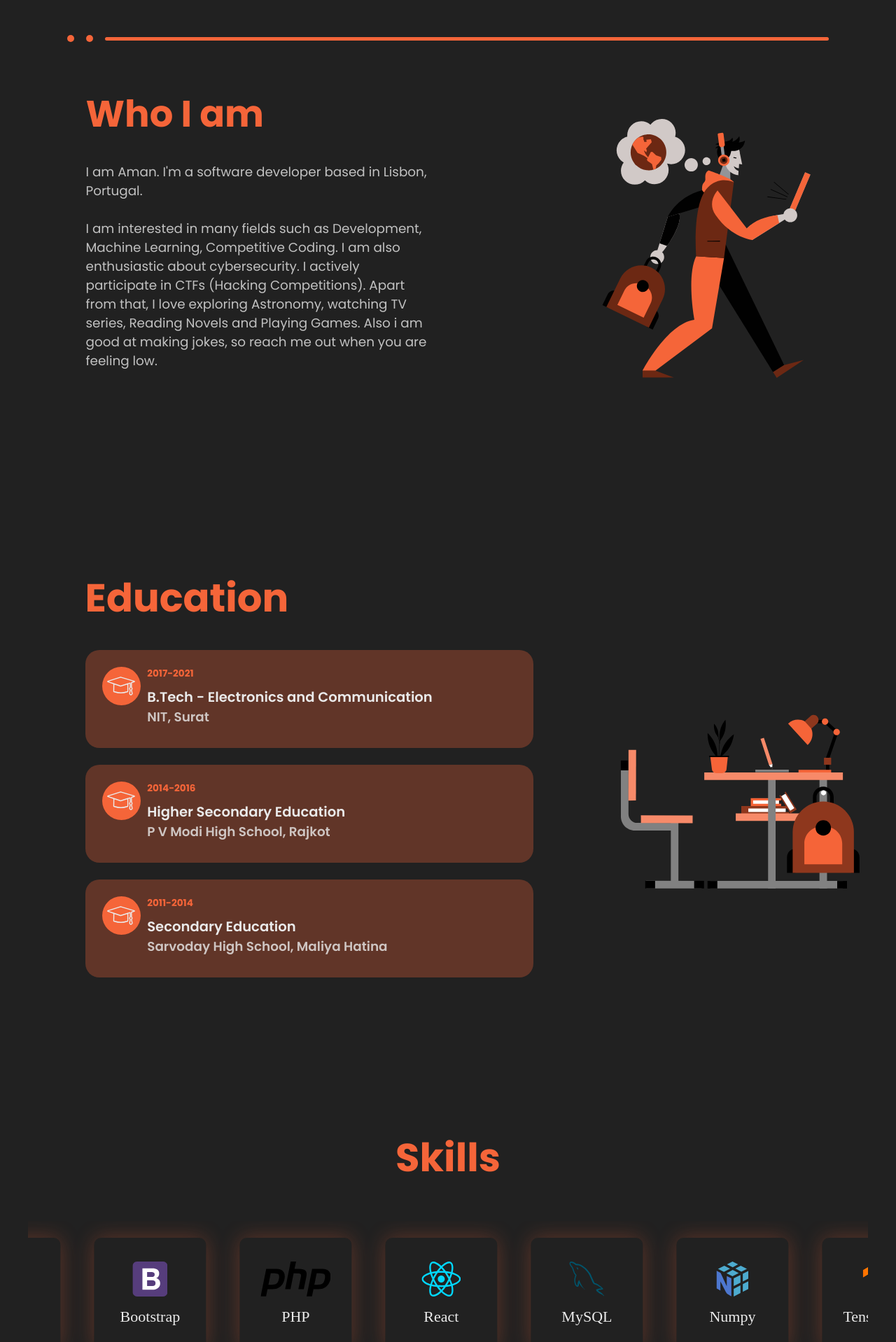
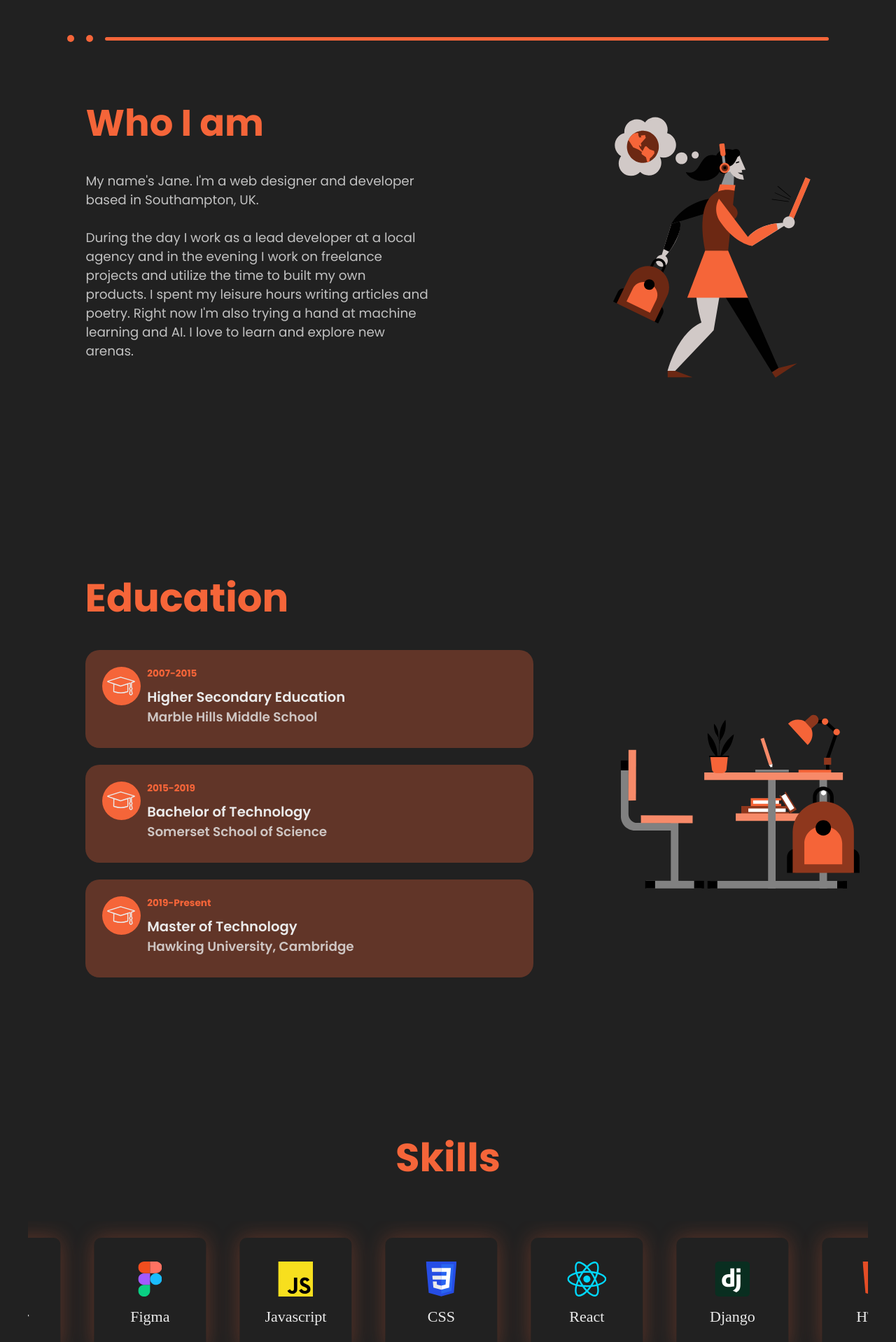
Before and after one commit to Amangondaliya555/Amangondaliya555.github.io, a React (Create React App) app: page / in a window 1280 px wide. Shown: the part 820-2738 px from the top of the page at 70% size. Built offline with nearby package versions, Linux system fonts and the light colour scheme; a web font is replaced by a local one.

Commit message:
updating repo

```diff
--- a/src/data/aboutData.js
+++ b/src/data/aboutData.js
@@ -1,6 +1,6 @@
 export const aboutData = {
     title: "Who I am",
-    description1: "I am Aman. I'm a software developer based in Lisbon, Portugal.",
-    description2: "I am interested in many fields such as Development, Machine Learning, Competitive Coding. I am also enthusiastic about cybersecurity. I actively participate in CTFs (Hacking Competitions). Apart from that, I love exploring Astronomy, watching TV series, Reading Novels and Playing Games. Also i am good at making jokes, so reach me out when you are feeling low.",
-    image: 1
+    description1: "My name's Jane. I'm a web designer and developer based in Southampton, UK.",
+    description2: "During the day I work as a lead developer at a local agency and in the evening I  work on freelance projects and utilize the time to built my own products. I spent my leisure hours writing articles and poetry. Right now I'm also trying a hand at machine learning and AI. I love to learn and explore new arenas.",
+    image: 2
 }
--- a/src/data/achievementData.js
+++ b/src/data/achievementData.js
@@ -1,24 +1,29 @@
-import wpictf from '../assets/png/wpictf.png'
-import coding from '../assets/png/coding.png'
-
 export const achievementData = {
-    bio : "I regularly participate in coding and hacking competitions. I mainly follow platforms such as ctftime, codechef and leetcode to practice and compete.",
+    bio : "Putting quantified achievements on a resume is great, but I just don’t work with hard numbers. I have no data to support the quality of my work. If you have lots of relevant experience, the heading statement of your resume will be a summary.",
     achievements : [
         {
             id : 1,
-            title : 'WPI CTF - 64th Rank',
-            details : 'My team participated in WPI CTF (2020) and achieved 64th rank out of more than 1500+ teams.',
-            date : 'April, 2020',
-            field : 'CyberSecurity',
-            image : wpictf
+            title : 'Google Cloud certification',
+            details : 'Google Cloud certifications validate your expertise and showcase your ability to transform businesses with Google Cloud technology.',
+            date : 'Aug 20, 2019',
+            field : 'Automation',
+            image : 'https://images.unsplash.com/photo-1573141597928-403fcee0e056?ixid=MnwxMjA3fDB8MHxwaG90by1wYWdlfHx8fGVufDB8fHx8&ixlib=rb-1.2.1&auto=format&fit=crop&w=667&q=80'
         },
         {
             id : 2,
-            title : 'CodeChef - 3 Star',
-            details : 'I am 3 Star Coder at CodeChef. I actively participate in coding competitions.',
-            date : 'Dec, 2021',
-            field : 'Programming',
-            image : coding
+            title : 'AWS Certification',
+            details : 'Validate technical skills and cloud expertise to grow your career and business.',
+            date : 'Aug 20, 2019',
+            field : 'Automation',
+            image : 'https://images.unsplash.com/photo-1523474253046-8cd2748b5fd2?ixid=MnwxMjA3fDB8MHxwaG90by1wYWdlfHx8fGVufDB8fHx8&ixlib=rb-1.2.1&auto=format&fit=crop&w=1050&q=80'
+        },
+        {
+            id : 3,
+            title : 'Professional Data Engineer Certification',
+            details : 'Professional Data Engineers enable data-driven decision making by collecting, transforming, and publishing data.',
+            date : 'Aug 20, 2019',
+            field : 'Automation',
+            image : 'https://images.unsplash.com/photo-1489389944381-3471b5b30f04?ixid=MnwxMjA3fDB8MHxwaG90by1wYWdlfHx8fGVufDB8fHx8&ixlib=rb-1.2.1&auto=format&fit=crop&w=1050&q=80'
         }
 
     ]
--- a/src/data/blogData.js
+++ b/src/data/blogData.js
@@ -1,43 +1,43 @@
 export const blogData = [
     {
         id: 1,
-        title: 'CAPTURE THE FLAG (CTF): The Cyber-security War-games',
-        description: 'About a competition that can help mastering the cybersecurity.',
-        date: 'Aug 7, 2019',
-        image: 'https://cevgroup.org/wp-content/uploads/2019/08/ukraine-cyber-attack.png',
-        url: 'https://cevgroup.org/capture-the-flag-ctf-the-cyber-security-war-games/'
+        title: 'SCRAPING BILLBOARD AND IMDB USING PYTHON SELENIUM',
+        description: 'Here we will use Selenium to navigate between web pages, and try to scrape data from them.',
+        date: 'Aug 7, 2020',
+        image: 'https://1.bp.blogspot.com/-6vZQoWcIZeo/Xvw5ZD5Y53I/AAAAAAAABgI/GH2b5OuMaXAKuigK4diBbeYDW6dD3qVvgCK4BGAsYHg/w400-h225/selenium.jpg',
+        url: 'https://hackzism.blogspot.com/2020/07/scraping-billboard-and-imdb-using.html'
     },
     {
         id: 2,
-        title: 'Journey of an Entrepreneur',
-        description: 'I attended workshop on this topic and decided to do some research and write a blog about it.',
-        date: 'Mar 17, 2019',
-        image: 'https://cevgroup.org/wp-content/uploads/2019/03/entrepreneur-4.jpg',
-        url: 'https://cevgroup.org/journey-of-an-entrepreneurship/'
+        title: 'CHECK WEATHER FROM TERMINAL USING WTTR.IN',
+        description: 'wttr.in is a console-oriented weather forecast service that supports various information representation methods like ANSI-sequences for console HTTP clients, HTML, or PNG.',
+        date: 'Aug 11, 2020',
+        image: 'https://1.bp.blogspot.com/-OW7jX57tea4/XvnGxuEOslI/AAAAAAAABW0/R8lVT1AXDSwnvE0EGA9Ra49-LDm1ACwDgCK4BGAsYHg/s1216/wttr1.png',
+        url: 'https://hackzism.blogspot.com/2020/06/check-weather-from-terminal-using-wttrin.html'
     },
     {
         id: 3,
-        title: 'IoTOGRAPHY',
-        description: 'It is a story where IoT asked for some cryptography.',
-        date: 'May 30, 2020',
-        image: 'https://cevgroup.org/wp-content/uploads/2020/05/1-2.jpg',
-        url: 'https://cevgroup.org/iotography/'
+        title: 'BEING ANONYMOUS: A BEGINNERS GUIDE',
+        description: 'Here are some basic ways to lay off the Radar',
+        date: 'Aug 14, 2020',
+        image: 'https://1.bp.blogspot.com/-GR19yCNbKCE/XuRcKEfKvhI/AAAAAAAAAwY/srFWw5pOpzMibeJb__SmgZpx9dIpNNWqgCK4BGAsYHg/w640-h426/anonymous1.jpg',
+        url: 'https://hackzism.blogspot.com/2020/06/being-anonymous-beginners-guide.html'
     },
     {
         id: 4,
-        title: 'AN INTRODUCTION TO CRYPTOGRAPHY',
-        description: 'Hacking is fun until they start teaching cryptography. I will try not to bore.',
-        date: 'Nov 3, 2019',
-        image: 'https://cevgroup.org/wp-content/uploads/2019/11/cry-1024x576.jpg',
-        url: 'https://cevgroup.org/introduction-to-cryptography/'
+        title: 'CHECK INTERNET SPEED FROM THE COMMAND LINE',
+        description: 'Want to check your internet speed from the terminal? Here\'s the perfect way to the that.',
+        date: 'Sep 17, 2020',
+        image: 'https://1.bp.blogspot.com/-XTVMsZP3HaM/Xxpl394txlI/AAAAAAAABws/zovXWiuNGg4TzBwYYVFfJ1ixDb3JfVokgCNcBGAsYHQ/w400-h195/speedtest.png',
+        url: 'https://hackzism.blogspot.com/2020/07/check-internet-speed-from-command-line.html'
     },
     {
         id: 5,
-        title: 'CAESAR CIPHER',
-        description: 'A blog for history, maths and cybersecurity lovers.',
-        date: 'May 20, 2020',
-        image: 'https://miro.medium.com/max/828/1*XYb_JQzpVgRA3pNNBEYL5A.webp',
-        url: 'https://medium.com/@amangondaliya555/caesar-cipher-e9c7a03e3870'
+        title: 'GET MICHAEL\'S OR TREVOR\'S VEHICLES FULLY UPGRADED IN GTA V FOR FREE',
+        description: 'In case you haven\'t heard of this game, GTA stands for \'Grand Theft Auto\'. It is an open-world game published by Rockstar Games.',
+        date: 'Oct 1, 2020',
+        image: 'https://1.bp.blogspot.com/-jhdtUBIRD_s/XxLFKQuRz9I/AAAAAAAABsM/mClfbfDFKvsUwA7Wyi25Lzu3DEmL2lxrACNcBGAsYHQ/s1919/gta.jpg',
+        url: 'https://hackzism.blogspot.com/2020/07/how-can-you-get-michaels-or-trevors.html'
     },
 ]
 
--- a/src/data/educationData.js
+++ b/src/data/educationData.js
@@ -1,23 +1,23 @@
 export const educationData = [
     {
         id: 1,
-        institution: 'NIT, Surat',
-        course: 'B.Tech - Electronics and Communication',
-        startYear: '2017',
-        endYear: '2021'
+        institution: 'Marble Hills Middle School',
+        course: 'Higher Secondary Education',
+        startYear: '2007',
+        endYear: '2015'
     },
     {
         id: 2,
-        institution: 'P V Modi High School, Rajkot',
-        course: 'Higher Secondary Education',
-        startYear: '2014',
-        endYear: '2016'
+        institution: 'Somerset School of Science',
+        course: 'Bachelor of Technology',
+        startYear: '2015',
+        endYear: '2019'
     },
     {
         id: 3,
-        institution: 'Sarvoday High School, Maliya Hatina',
-        course: 'Secondary Education',
-        startYear: '2011',
-        endYear: '2014'
+        institution: 'Hawking University, Cambridge',
+        course: 'Master of Technology',
+        startYear: '2019',
+        endYear: 'Present'
     },
 ]
--- a/src/data/experienceData.js
+++ b/src/data/experienceData.js
@@ -1,37 +1,23 @@
 export const experienceData = [
     {
         id: 1,
-        company: 'Nokia | Lisbon',
-        jobtitle: 'Test Automation Developer',
-        startYear: 'May 2023 ',
-        endYear: ' Present'
+        company: 'Globex Corporation',
+        jobtitle: 'Frontend Developer',
+        startYear: '2018',
+        endYear: '2019'
     },
     {
         id: 2,
-        company: 'Nokia | Chennai',
-        jobtitle: 'Associate',
-        startYear: 'January 2023 ',
-        endYear: ' April 2023'
+        company: 'Vehement Capital Partners',
+        jobtitle: 'Backend Developer',
+        startYear: '2019',
+        endYear: '2020'
     },
     {
         id: 3,
-        company: 'Nokia | Chennai',
-        jobtitle: 'Graduate Engineer Trainee',
-        startYear: 'July 2021 ',
-        endYear: ' December 2022'
-    },
-    {
-        id: 4,
-        company: 'Property Advisor & Architecture | Remote',
-        jobtitle: 'Team Leader Intern',
-        startYear: 'April 2021 ',
-        endYear: ' July 2021'
-    },
-    {
-        id: 5,
-        company: 'JP Morgan Virtual Experience | Remote',
-        jobtitle: 'Software Engineering Intern',
-        startYear: 'April 2020 ',
-        endYear: ' May 2020'
+        company: 'Wonka Industries',
+        jobtitle: 'Marketing',
+        startYear: '2020',
+        endYear: 'Present'
     },
 ]
--- a/src/data/projectsData.js
+++ b/src/data/projectsData.js
@@ -1,44 +1,85 @@
-import twelve from '../assets/svg/projects/twelve.svg'
-import fourteen from '../assets/svg/projects/fourteen.svg'
-import fifteen from '../assets/svg/projects/fifteen.svg'
-import sixteen from '../assets/svg/projects/sixteen.svg'
+import one from '../assets/svg/projects/one.svg'
+import two from '../assets/svg/projects/two.svg'
+import three from '../assets/svg/projects/three.svg'
+import four from '../assets/svg/projects/four.svg'
+import five from '../assets/svg/projects/five.svg'
+import six from '../assets/svg/projects/six.svg'
+import seven from '../assets/svg/projects/seven.svg'
+import eight from '../assets/svg/projects/eight.svg'
+
 
 export const projectsData = [
     {
         id: 1,
-        projectName: 'Voice Conversion',
-        projectDesc: 'This project is about voice conversion using Deep learning models such as GAN and its variants.',
-        tags: ['Python', 'CycleGAN', 'StarGAN'],
-        code: 'https://colab.research.google.com/drive/1rSDGLcqDnnGSn782w-t0Vlfva_deY48S',
-        demo: 'https://amangondaliya555.github.io/Voice_conversion',
-        image: twelve
+        projectName: 'Employee Management',
+        projectDesc: 'This project aims to build an employee management system that consolidates all information of a company',
+        tags: ['React', 'CSS', 'Material Ui'],
+        code: 'https://github.com/hhhrrrttt222111/developer-portfolio',
+        demo: 'https://github.com/hhhrrrttt222111/developer-portfolio',
+        image: one
     },
     {
         id: 2,
-        projectName: 'Stegoron',
-        projectDesc: 'This project is about a cryptography tool which can help you hide a message in a picture. And also retriving the message.',
-        tags: ['Python'],
-        code: 'hhttps://github.com/Amangondaliya555/Stegoron',
-        demo: 'hhttps://github.com/Amangondaliya555/Stegoron',
-        image: fourteen
+        projectName: 'Railway Tracking',
+        projectDesc: 'This project is a railway tracking system that allows users to obtain relevant information about train timing.',
+        tags: ['Django', 'Tailwind CSS'],
+        code: 'https://github.com/hhhrrrttt222111/developer-portfolio',
+        demo: 'https://github.com/hhhrrrttt222111/developer-portfolio',
+        image: two
     },
     {
         id: 3,
-        projectName: 'Lightweight Cryptography',
-        projectDesc: 'A detailed study on the available lightweight cryptography methods.',
-        tags: ['cryptography'],
-        code: 'https://drive.google.com/file/d/15g--MeP9RZOIVOc9BSiKlHG5lL70YEnY/view?usp=sharing',
-        demo: 'https://drive.google.com/file/d/15g--MeP9RZOIVOc9BSiKlHG5lL70YEnY/view?usp=sharing',
-        image: fifteen
+        projectName: 'Weather App',
+        projectDesc: 'Weather forecast systems and applications predict weather conditions based on multiple parameters.',
+        tags: ['Django', 'CSS', 'Material Ui'],
+        code: 'https://github.com/hhhrrrttt222111/developer-portfolio',
+        demo: 'https://github.com/hhhrrrttt222111/developer-portfolio',
+        image: three
     },
     {
         id: 4,
-        projectName: 'Touchless Doorbell',
-        projectDesc: 'A pre-cvoid university project to create touchless doorbell using IC LM358.',
-        tags: ['FHardware'],
-        code: 'https://drive.google.com/file/d/1CtkcPIreQLsCrVQ-OQTJpsboy0zIlQwD/view?usp=sharing',
-        demo: 'https://drive.google.com/file/d/1CtkcPIreQLsCrVQ-OQTJpsboy0zIlQwD/view?usp=sharing',
-        image: sixteen
+        projectName: 'Android Patient Tracker',
+        projectDesc: 'This project involves the development of an Android application for viewing and managing patient data.',
+        tags: ['Flutter', 'Firebase'],
+        code: 'https://github.com/hhhrrrttt222111/developer-portfolio',
+        demo: 'https://github.com/hhhrrrttt222111/developer-portfolio',
+        image: four
+    },
+    {
+        id: 5,
+        projectName: 'E-Commerce App',
+        projectDesc: 'A Simple E-commerce application',
+        tags: ['React Native', 'Firebase'],
+        code: 'https://github.com/hhhrrrttt222111/developer-portfolio',
+        demo: 'https://github.com/hhhrrrttt222111/developer-portfolio',
+        image: five
+    },
+    {
+        id: 6,
+        projectName: 'Uber Lite',
+        projectDesc: 'Uber clone',
+        tags: ['Flutter'],
+        code: 'https://github.com/hhhrrrttt222111/developer-portfolio',
+        demo: 'https://github.com/hhhrrrttt222111/developer-portfolio',
+        image: six
+    },
+    {
+        id: 7,
+        projectName: 'Stock Market App',
+        projectDesc: 'A simple stock market API app',
+        tags: ['React', 'Redux', 'Bootstrap'],
+        code: 'https://github.com/hhhrrrttt222111/developer-portfolio',
+        demo: 'https://github.com/hhhrrrttt222111/developer-portfolio',
+        image: seven
+    },
+    {
+        id: 8,
+        projectName: 'Car Pooling System',
+        projectDesc: 'The carpooling system merges multiple people in a car which leads to meet new people, reduces pollution',
+        tags: ['Flutter', 'React'],
+        code: 'https://github.com/hhhrrrttt222111/developer-portfolio',
+        demo: 'https://github.com/hhhrrrttt222111/developer-portfolio',
+        image: eight
     },
 ]
 
--- a/src/data/servicesData.js
+++ b/src/data/servicesData.js
@@ -2,41 +2,78 @@
 import { BiShoppingBag, BiPencil } from "react-icons/bi";
 import { BsCodeSlash, BsClipboardData } from "react-icons/bs";
 import { AiOutlineMail, AiFillAudio } from "react-icons/ai";
-import { FaInternetExplorer,  FaChalkboardTeacher, FaCameraRetro, FaPinterest, FaVideo, FaTabletAlt, FaRegNewspaper, FaPaintBrush, FaCamera } from "react-icons/fa";
-import {GiHarryPotterSkull} from "react-icons/gi"
+import { FaInternetExplorer,  FaChalkboardTeacher, FaCameraRetro, FaPinterest, FaVideo, FaTabletAlt, FaRegNewspaper } from "react-icons/fa";
+
 
 
 export const servicesData = [
-    {
-        id: 1,
-        title: 'Graphic Design',
-        icon: <FaPaintBrush />
-    },
+    // {
+    //     id: 1,
+    //     title: 'Marketing',
+    //     icon: <BiShoppingBag/>
+    // },
     {
         id: 2,
-        title: 'Web Design',
-        icon: <BsCodeSlash/>
-    },
-    {
-        id: 3,
-        title: 'Photography',
-        icon: <FaCamera />
-    },
-    {
-        id: 4,
-        title: 'Web Pentesting',
-        icon: <GiHarryPotterSkull />
-    },
-    {
-        id: 5,
         title: 'Content Writing',
         icon: <BiPencil />
     },
     {
+        id: 3,
+        title: 'Email Marketing',
+        icon: <AiOutlineMail />
+    },
+    // {
+    //     id: 4,
+    //     title: 'Internet Research',
+    //     icon: <FaInternetExplorer />
+    // },
+    // {
+    //     id: 5,
+    //     title: 'Tutoring',
+    //     icon: <FaChalkboardTeacher />
+    // },
+
+    {
         id: 6,
-        title: 'Tutoring',
-        icon: <FaChalkboardTeacher />
-    }
+        title: 'Web Design',
+        icon: <BsCodeSlash />
+    },
+    {
+        id: 7,
+        title: 'Photography',
+        icon: <FaCameraRetro />
+    },
+    // {
+    //     id: 8,
+    //     title: 'Pinterest Virtual Assistant',
+    //     icon: <FaPinterest />
+    // },
+    {
+        id: 9,
+        title: 'Video Editing',
+        icon: <FaVideo />
+    },
+    // {
+    //     id: 10,
+    //     title: 'Data Entry',
+    //     icon: <BsClipboardData />
+    // },
+    {
+        id: 11,
+        title: 'Ebook Writing',
+        icon: <FaTabletAlt />
+    },
+    // {
+    //     id: 12,
+    //     title: 'Audio Transcription',
+    //     icon: <AiFillAudio />
+    // },
+    {
+        id: 13,
+        title: 'Blog Posting',
+        icon: <FaRegNewspaper />
+    },
+
 ]
 
 // Uncomment your required service.
--- a/src/data/skillsData.js
+++ b/src/data/skillsData.js
@@ -1,24 +1,12 @@
  export const skillsData = [
     'HTML',
+    'Fastify',
+    'Blender',
+    'Figma',
     'Javascript',
     'CSS',
-    'Bootstrap',
-    'PHP',
     'React',
-    'MySQL',
-    'Numpy',
-    'Tensorflow',
-    'Pytorch',
-    'Docker',
-    'Git',
-    'Markdown',
-    'C',
-    'C++',
-    'Python',
-    'Photoshop',
-    'Illustrator',
-    'Microsoft Office',
-    'Matlab'
+    'Django',
 ]
 
 // Choose your skills from below. Make sure it's in the same format and spelled correctly.
```
Also changed, not shown: src/data/contactsData.js (+4 -4 lines), src/data/headerData.js (+4 -5 lines), src/data/socialsData.js (+12 -12 lines).
